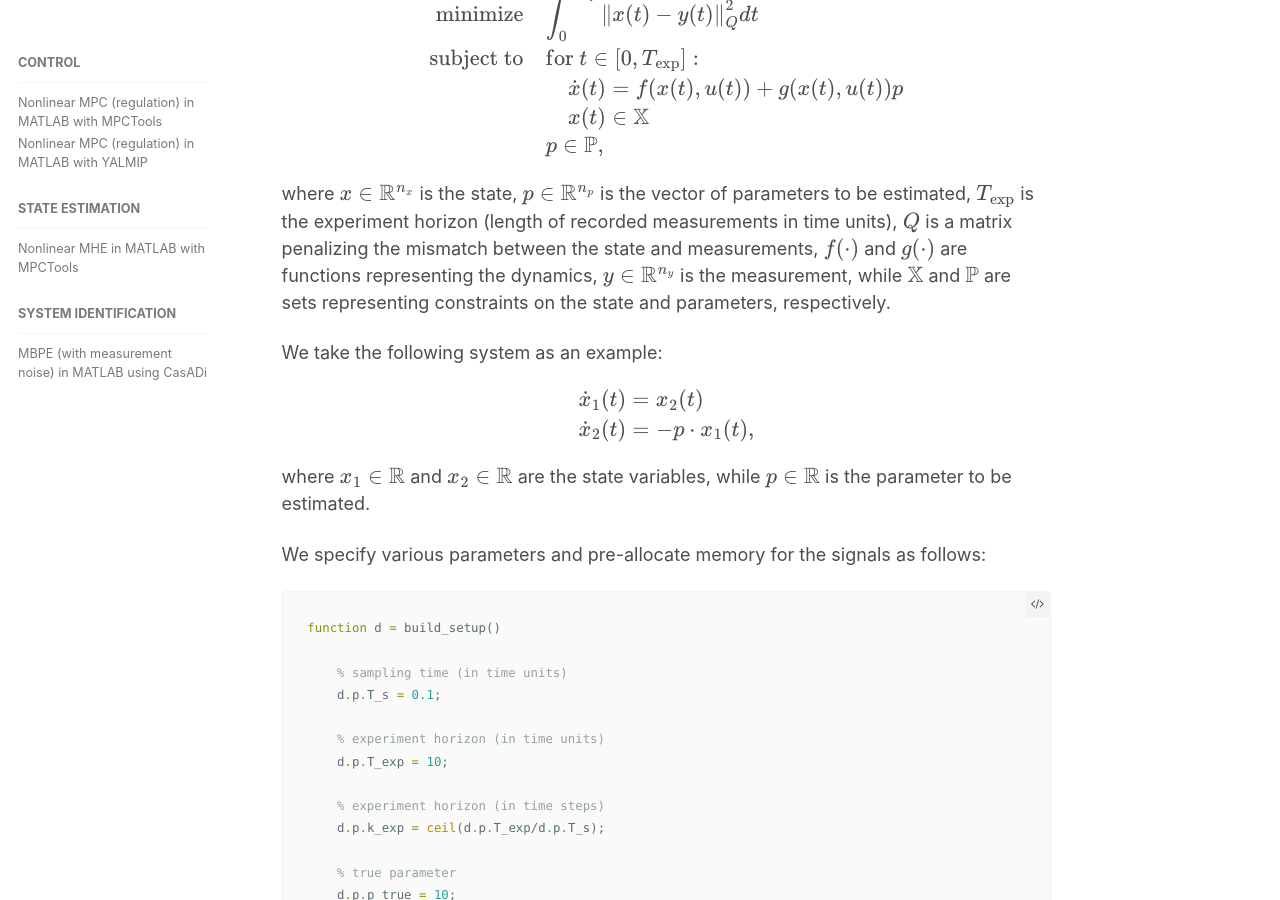
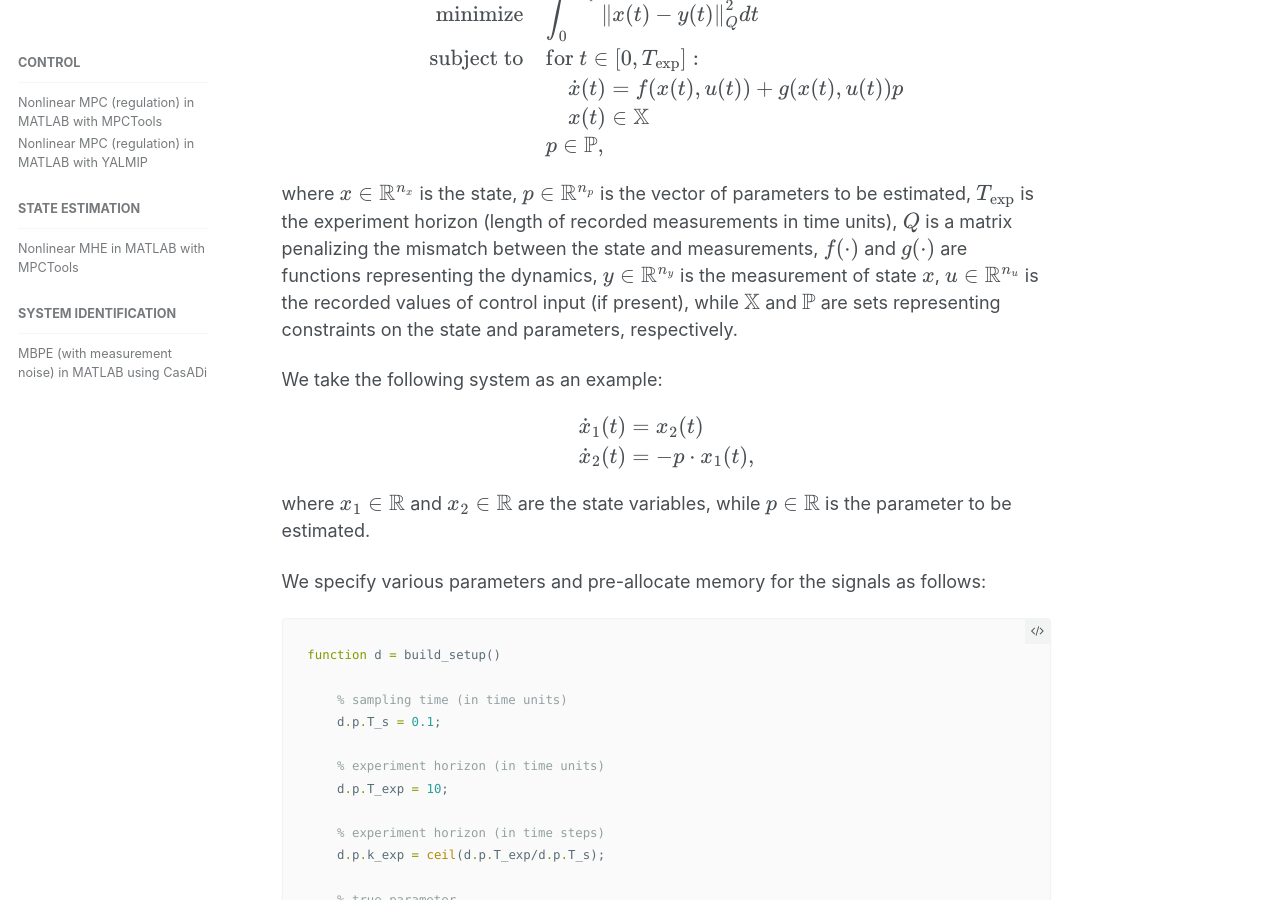
Before and after one commit to sirmatel/sirmatel.github.io, a Jekyll site: the page built from _posts/blog/2020-11-08-MBPE_meas_noise_CasADi.md, in a window 1280 px wide and 900 px high, scrolled down 539 px. Built offline with Jekyll 4.4.1, drawn with Linux system fonts in a browser that asks for light colours; formulas are drawn with MathJax 3; comment, search, counter and statistics services are not loaded.

Commit message:
Update 2020-11-08-MBPE_meas_noise_CasADi.md

```diff
--- a/_posts/blog/2020-11-08-MBPE_meas_noise_CasADi.md
+++ b/_posts/blog/2020-11-08-MBPE_meas_noise_CasADi.md
@@ -26,7 +26,7 @@ $$
 \end{aligned}
 $$
 
-where $$x \in \mathbb{R}^{n_x}$$ is the state, $$p \in \mathbb{R}^{n_p}$$ is the vector of parameters to be estimated, $$T_{\text{exp}}$$ is the experiment horizon (length of recorded measurements in time units), $$Q$$ is a matrix penalizing the mismatch between the state and measurements, $$f(\cdot)$$ and $$g(\cdot)$$ are functions representing the dynamics, $$y \in \mathbb{R}^{n_y}$$ is the measurement, while $$\mathbb{X}$$ and $$\mathbb{P}$$ are sets representing constraints on the state and parameters, respectively.
+where $$x \in \mathbb{R}^{n_x}$$ is the state, $$p \in \mathbb{R}^{n_p}$$ is the vector of parameters to be estimated, $$T_{\text{exp}}$$ is the experiment horizon (length of recorded measurements in time units), $$Q$$ is a matrix penalizing the mismatch between the state and measurements, $$f(\cdot)$$ and $$g(\cdot)$$ are functions representing the dynamics, $$y \in \mathbb{R}^{n_y}$$ is the measurement of state $$x$$, $$u \in \mathbb{R}^{n_u}$$ is the recorded values of control input (if present), while $$\mathbb{X}$$ and $$\mathbb{P}$$ are sets representing constraints on the state and parameters, respectively.
 
 We take the following system as an example:
 
```
